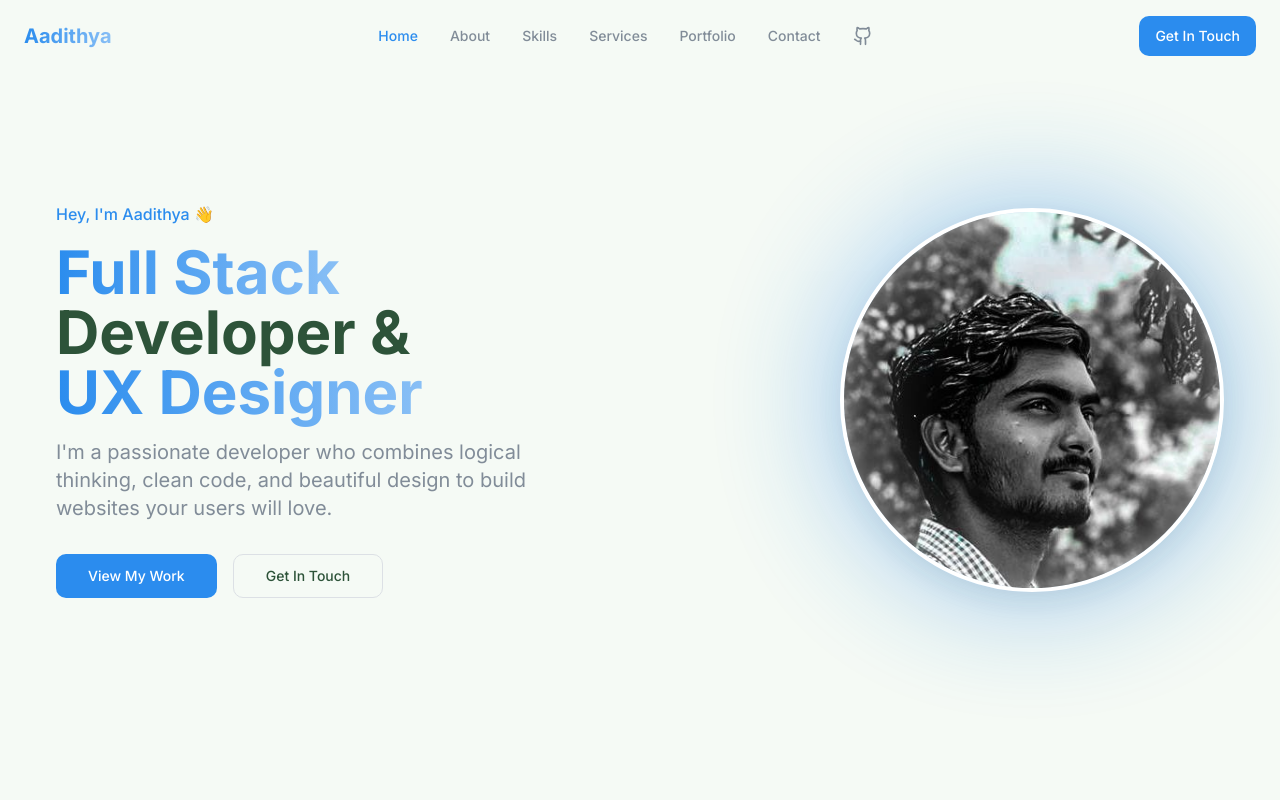
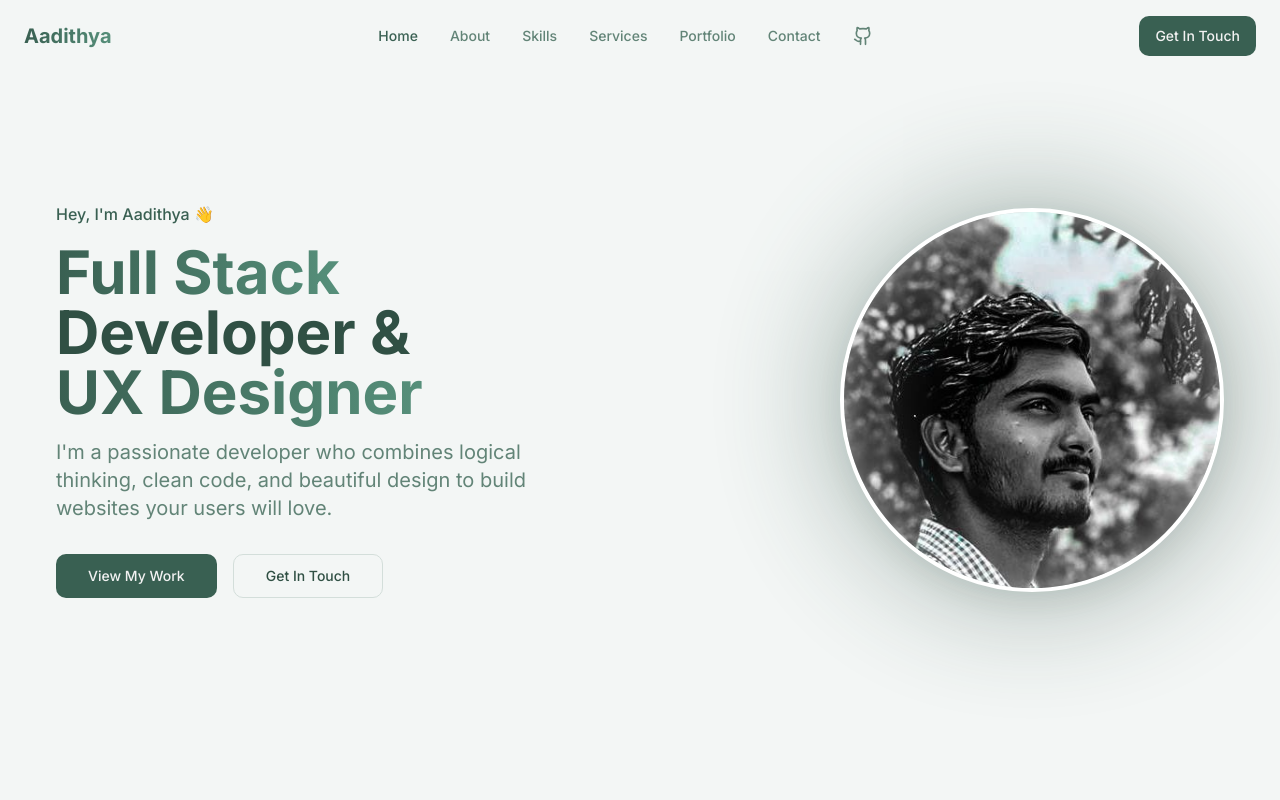
Before and after one commit to aadithya181/aadithya-portfolio, a React (Vite) app: page / in a window 1280 px wide. Shown: the top 800 px of the page. Built offline with nearby package versions, Linux system fonts and the light colour scheme.

Commit message:
Update background color

```diff
--- a/src/index.css
+++ b/src/index.css
@@ -6,50 +6,50 @@
 
 @layer base {
   :root {
-    /* Very light green background with dark green text */
-    --background: 120 35% 97%;
-    --foreground: 140 30% 25%;
+    /* Elegant dark green theme */
+    --background: 150 15% 96%;
+    --foreground: 158 25% 25%;
 
     /* Card styling */
     --card: 0 0% 100%;
-    --card-foreground: 210 15% 20%;
+    --card-foreground: 158 25% 25%;
 
     /* Popover styling */
     --popover: 0 0% 100%;
-    --popover-foreground: 210 15% 20%;
+    --popover-foreground: 158 25% 25%;
 
-    /* Primary - Professional Blue */
-    --primary: 210 85% 55%;
-    --primary-foreground: 0 0% 100%;
-    --primary-light: 210 85% 75%;
-    --primary-dark: 210 85% 45%;
+    /* Primary - Dark Green */
+    --primary: 158 25% 30%;
+    --primary-foreground: 0 0% 95%;
+    --primary-light: 158 25% 45%;
+    --primary-dark: 158 25% 20%;
 
-    /* Secondary - Light Grey */
-    --secondary: 210 10% 96%;
-    --secondary-foreground: 210 15% 30%;
+    /* Secondary - Muted Green */
+    --secondary: 155 15% 90%;
+    --secondary-foreground: 158 25% 25%;
 
     /* Muted elements */
-    --muted: 210 10% 94%;
-    --muted-foreground: 210 10% 55%;
+    --muted: 155 15% 92%;
+    --muted-foreground: 158 15% 45%;
 
     /* Accent colors */
-    --accent: 210 20% 92%;
-    --accent-foreground: 210 15% 25%;
+    --accent: 155 20% 88%;
+    --accent-foreground: 158 25% 25%;
 
     /* Destructive states */
     --destructive: 0 84% 55%;
     --destructive-foreground: 0 0% 100%;
 
     /* Borders and inputs */
-    --border: 210 15% 88%;
-    --input: 210 15% 88%;
-    --ring: 210 85% 55%;
+    --border: 155 15% 85%;
+    --input: 155 15% 85%;
+    --ring: 158 25% 30%;
 
     /* Design system additions */
-    --gradient-primary: linear-gradient(135deg, hsl(210 85% 55%) 0%, hsl(210 85% 45%) 100%);
-    --gradient-subtle: linear-gradient(135deg, hsl(210 10% 98%) 0%, hsl(210 10% 94%) 100%);
-    --shadow-soft: 0 4px 24px -4px hsl(210 15% 20% / 0.08);
-    --shadow-medium: 0 8px 32px -8px hsl(210 15% 20% / 0.12);
+    --gradient-primary: linear-gradient(135deg, hsl(158 25% 30%) 0%, hsl(158 25% 20%) 100%);
+    --gradient-subtle: linear-gradient(135deg, hsl(155 15% 98%) 0%, hsl(155 15% 92%) 100%);
+    --shadow-soft: 0 4px 24px -4px hsl(158 25% 25% / 0.08);
+    --shadow-medium: 0 8px 32px -8px hsl(158 25% 25% / 0.12);
     --transition-smooth: all 0.3s cubic-bezier(0.4, 0, 0.2, 1);
 
     --radius: 0.75rem;
@@ -72,38 +72,38 @@
   }
 
   .dark {
-    --background: 210 15% 8%;
-    --foreground: 210 10% 92%;
+    --background: 158 25% 12%;
+    --foreground: 155 10% 92%;
 
-    --card: 210 15% 10%;
-    --card-foreground: 210 10% 92%;
+    --card: 158 25% 15%;
+    --card-foreground: 155 10% 92%;
 
-    --popover: 210 15% 10%;
-    --popover-foreground: 210 10% 92%;
+    --popover: 158 25% 15%;
+    --popover-foreground: 155 10% 92%;
 
-    --primary: 210 85% 60%;
-    --primary-foreground: 210 15% 8%;
-    --primary-light: 210 85% 70%;
-    --primary-dark: 210 85% 50%;
+    --primary: 158 25% 45%;
+    --primary-foreground: 158 25% 12%;
+    --primary-light: 158 25% 55%;
+    --primary-dark: 158 25% 35%;
 
-    --secondary: 210 15% 15%;
-    --secondary-foreground: 210 10% 85%;
+    --secondary: 158 20% 20%;
+    --secondary-foreground: 155 10% 85%;
 
-    --muted: 210 15% 12%;
-    --muted-foreground: 210 10% 60%;
+    --muted: 158 20% 18%;
+    --muted-foreground: 155 10% 60%;
 
-    --accent: 210 15% 18%;
-    --accent-foreground: 210 10% 85%;
+    --accent: 158 20% 22%;
+    --accent-foreground: 155 10% 85%;
 
     --destructive: 0 62% 45%;
-    --destructive-foreground: 210 10% 92%;
+    --destructive-foreground: 155 10% 92%;
 
-    --border: 210 15% 18%;
-    --input: 210 15% 18%;
-    --ring: 210 85% 60%;
+    --border: 158 20% 22%;
+    --input: 158 20% 22%;
+    --ring: 158 25% 45%;
 
-    --gradient-primary: linear-gradient(135deg, hsl(210 85% 60%) 0%, hsl(210 85% 50%) 100%);
-    --gradient-subtle: linear-gradient(135deg, hsl(210 15% 12%) 0%, hsl(210 15% 8%) 100%);
+    --gradient-primary: linear-gradient(135deg, hsl(158 25% 45%) 0%, hsl(158 25% 35%) 100%);
+    --gradient-subtle: linear-gradient(135deg, hsl(158 20% 18%) 0%, hsl(158 25% 12%) 100%);
     --shadow-soft: 0 4px 24px -4px hsl(0 0% 0% / 0.15);
     --shadow-medium: 0 8px 32px -8px hsl(0 0% 0% / 0.25);
   }
```
